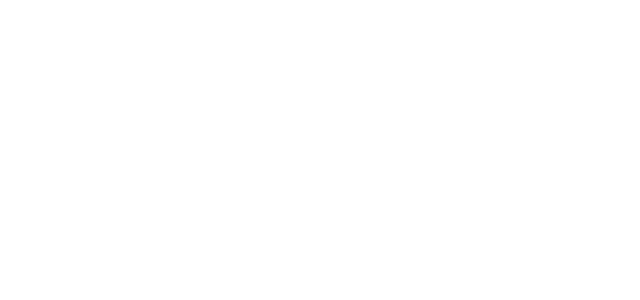
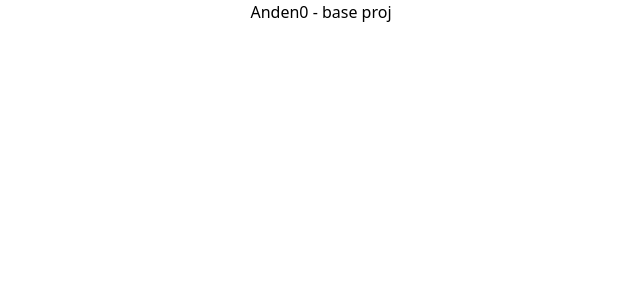
Before and after one commit to SalehAlbuga/nuxt-starter, a Nuxt app: page / in a window 1280 px wide. Shown: the top 300 px of the page, without its empty margins (319-959 px from the left). Built offline with nearby package versions, Linux system fonts and the light colour scheme.

Commit message:
config tailwind

```diff
--- a/nuxt.config.ts
+++ b/nuxt.config.ts
@@ -1,12 +1,13 @@
 // https://nuxt.com/docs/api/configuration/nuxt-config
 export default defineNuxtConfig({
   compatibilityDate: '2025-05-15',
-  devtools: { enabled: true },
+  devtools: { enabled: false },
 
   modules: [
     '@nuxt/scripts',
     '@nuxt/image',
     '@nuxt/icon',
-    '@nuxt/fonts'
+    '@nuxt/fonts',
+    '@nuxtjs/tailwindcss'
   ]
 })
--- a/package.json
+++ b/package.json
@@ -19,5 +19,8 @@
     "vue": "^3.5.17",
     "vue-router": "^4.5.1"
   },
-  "packageManager": "pnpm@10.13.1+sha1.aa8c167c4509c97519542ef77a09e4b8ab59fb6a"
+  "packageManager": "pnpm@10.13.1+sha1.aa8c167c4509c97519542ef77a09e4b8ab59fb6a",
+  "devDependencies": {
+    "@nuxtjs/tailwindcss": "^6.14.0"
+  }
 }
--- /dev/null
+++ b/pages/index.vue
@@ -0,0 +1,5 @@
+<template>
+    <div>
+        <h1 class="text-center">Anden0 - base proj</h1>
+    </div>
+</template>
```
Also changed, not shown: 1 other file (tests, documents, lock files or other folders).
